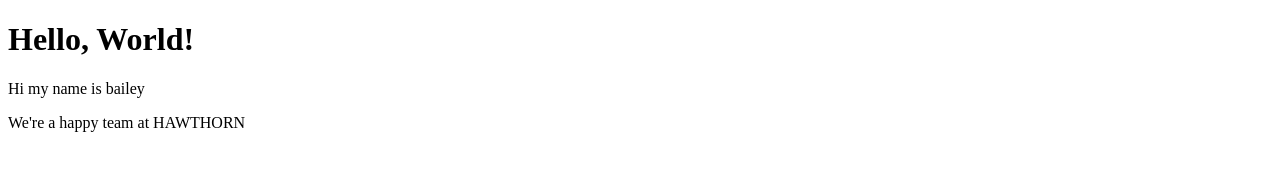
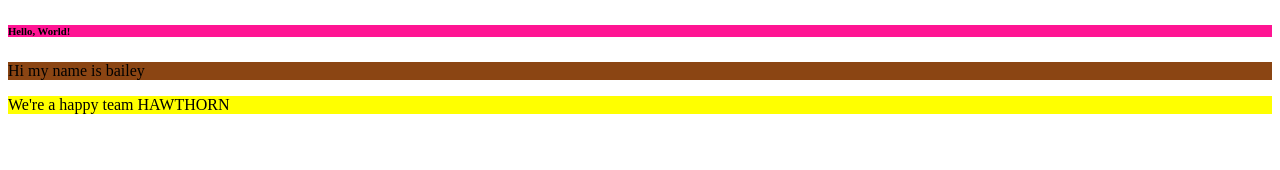
Before and after one commit to BrokenAppleTv/HelloWorld, a plain HTML site: page index.html in a window 1280 px wide. Drawn offline with Linux system fonts and the light colour scheme.

```diff
--- a/index.html
+++ b/index.html
@@ -4,8 +4,8 @@
     <title>Hello World</title>
 </head>
 <body>
-    <h1>Hello, World!</h1>
-    <p>Hi my name is bailey</p>
-    <p>We're a happy team at HAWTHORN</p>
+    <h6 style="background: deeppink">Hello, World!</h6>
+    <p style="background: saddlebrown">Hi my name is bailey</p>
+    <p style="background:yellow">We're a happy team HAWTHORN</p>
 </body>
 </html>
```
